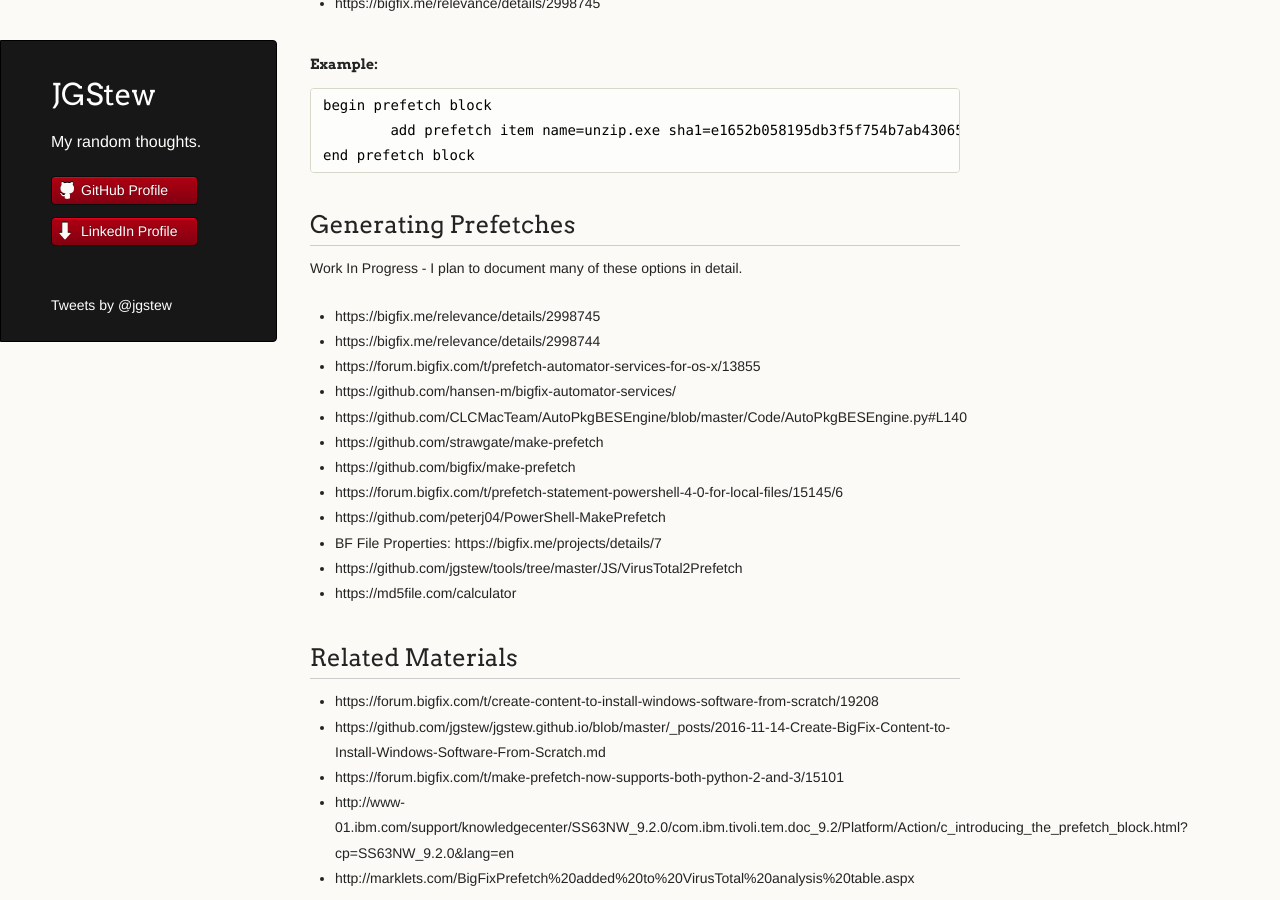
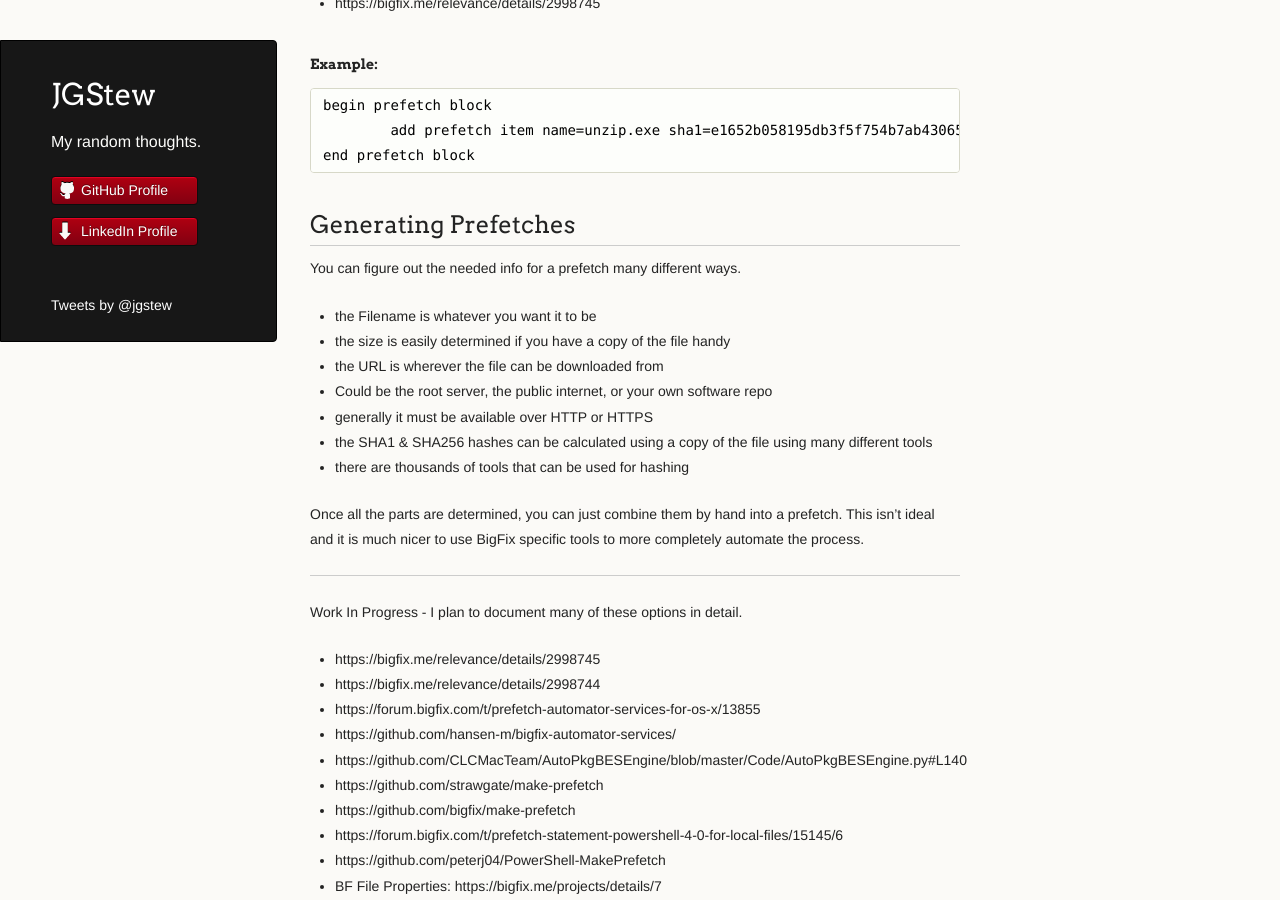
Before and after one commit to jgstew/jgstew.github.io, a Jekyll site: the page built from _posts/2016-11-21-Downloading-Files-with-BigFix:-Prefetches.md, in a window 1280 px wide and 900 px high, scrolled down 1721 px. Built offline with Jekyll 4.4.1, drawn with Linux system fonts in a browser that asks for light colours; comment, search, counter and statistics services are not loaded.

Commit message:
Update 2016-11-21-Downloading-Files-with-BigFix:-Prefetches.md

```diff
--- a/_posts/2016-11-21-Downloading-Files-with-BigFix:-Prefetches.md
+++ b/_posts/2016-11-21-Downloading-Files-with-BigFix:-Prefetches.md
@@ -64,6 +64,20 @@ It is possible to convert a prefetch statement into a prefetch block and vis ver
 
 ## Generating Prefetches
 
+You can figure out the needed info for a prefetch many different ways.
+
+- the Filename is whatever you want it to be
+- the size is easily determined if you have a copy of the file handy
+- the URL is wherever the file can be downloaded from
+ - Could be the root server, the public internet, or your own software repo
+ - generally it must be available over HTTP or HTTPS
+- the SHA1 & SHA256 hashes can be calculated using a copy of the file using many different tools
+ - there are thousands of tools that can be used for hashing
+
+Once all the parts are determined, you can just combine them by hand into a prefetch. This isn't ideal and it is much nicer to use BigFix specific tools to more completely automate the process.
+
+----------
+
 Work In Progress - I plan to document many of these options in detail.
 
 - https://bigfix.me/relevance/details/2998745
```
